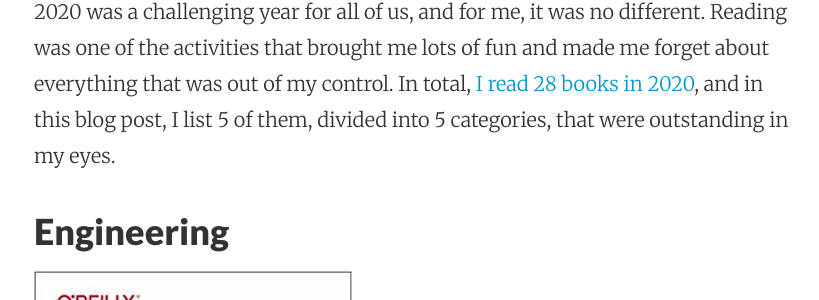
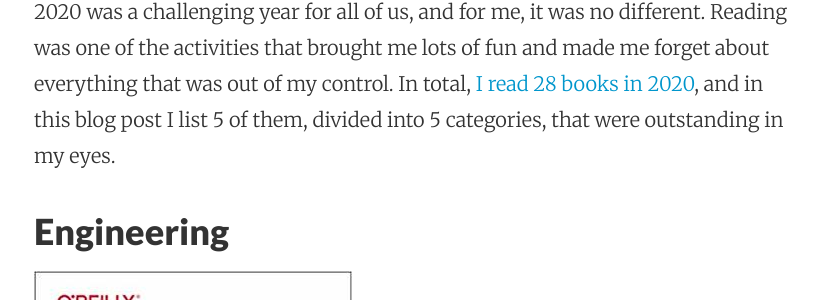
Before and after one commit to laurocaetano/laurocaetano.github.io, a Jekyll site: the page built from _posts/2021-01-06-outsanding-books-2020.md, in a window 1280 px wide and 900 px high, scrolled down 303 px. Shown: the part 189-489 px from the top of the window, without its empty margins (222-1041 px from the left). Built offline with Jekyll 4.4.1, drawn with Linux system fonts in a browser that asks for light colours; nearby versions of some CDN libraries; Markdown is read by kramdown in place of the engine named in the settings.

Commit message:
Minor working fix

```diff
--- a/_posts/2021-01-06-outsanding-books-2020.md
+++ b/_posts/2021-01-06-outsanding-books-2020.md
@@ -6,7 +6,7 @@ summary:
 categories: Programming
 ---
 
-2020 was a challenging year for all of us, and for me, it was no different. Reading was one of the activities that brought me lots of fun and made me forget about everything that was out of my control. In total, [I read 28 books in 2020](https://www.goodreads.com/user/year_in_books/2020/44680386), and in this blog post, I list 5 of them, divided into 5 categories, that were outstanding in my eyes.
+2020 was a challenging year for all of us, and for me, it was no different. Reading was one of the activities that brought me lots of fun and made me forget about everything that was out of my control. In total, [I read 28 books in 2020](https://www.goodreads.com/user/year_in_books/2020/44680386), and in this blog post I list 5 of them, divided into 5 categories, that were outstanding in my eyes.
 
 ### Engineering
 
```
